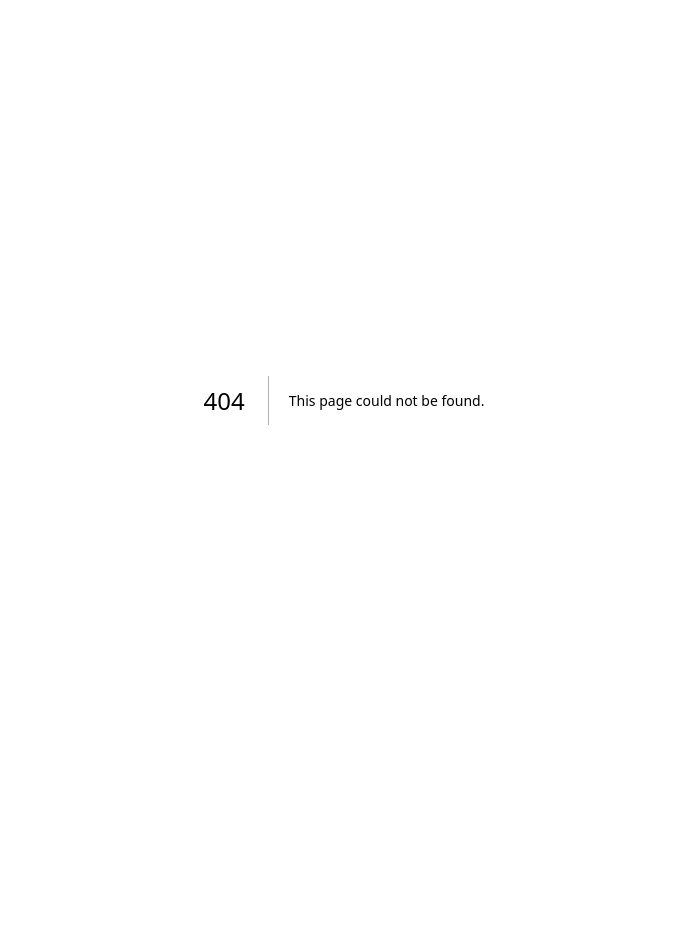
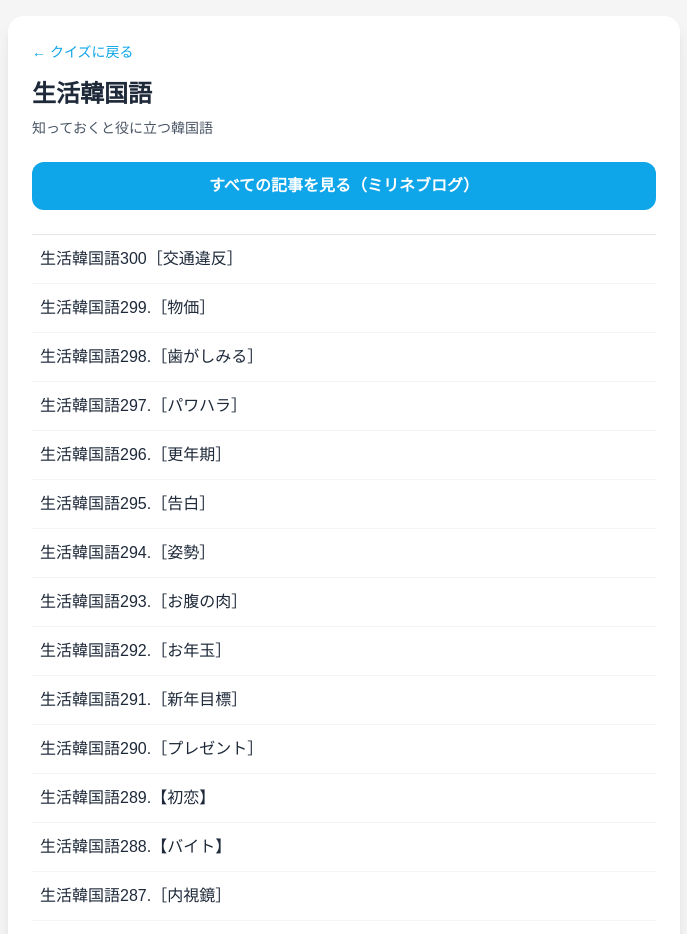
Before and after one commit to dangunee/my-quiz-app, a Next.js app: page /dailykorean in a window 1280 px wide. Before the commit this address had no page. Shown: the top 934 px of the page, without its empty margins (296-983 px from the left). Before the commit the page ends 800 px from the top, so only its background shows below. Built offline with nearby package versions, Linux system fonts and the light colour scheme.

Commit message:
生活韓国語 페이지를 /dailykorean으로 변경

```diff
--- a/app/QuizClient.tsx
+++ b/app/QuizClient.tsx
@@ -286,6 +286,7 @@ export default function QuizClient() {
   const rightMenuLinks = [
     { label: "作文トレ", href: "https://writing.mirinae.jp", external: true },
     { label: "音読トレ", href: "https://mirinae.jp/kaiwa.html?tab=tab02", external: true },
+    { label: "生活韓国語", href: "/dailykorean", external: false },
     { label: "初級クイズ", href: "https://quiz.mirinae.jp", external: true },
     { label: "変則活用", href: "https://mirinae.jp", external: true },
     { label: "初級文法", href: "https://mirinae.jp", external: true },
--- /dev/null
+++ b/app/dailykorean/page.tsx
@@ -0,0 +1,81 @@
+import Link from "next/link";
+
+const SEIKATSU_LIST = [
+  "生活韓国語300［交通違反］",
+  "生活韓国語299.［物価］",
+  "生活韓国語298.［歯がしみる］",
+  "生活韓国語297.［パワハラ］",
+  "生活韓国語296.［更年期］",
+  "生活韓国語295.［告白］",
+  "生活韓国語294.［姿勢］",
+  "生活韓国語293.［お腹の肉］",
+  "生活韓国語292.［お年玉］",
+  "生活韓国語291.［新年目標］",
+  "生活韓国語290.［プレゼント］",
+  "生活韓国語289.【初恋】",
+  "生活韓国語288.【バイト】",
+  "生活韓国語287.［内視鏡］",
+  "生活韓国語286.［W杯］",
+  "生活韓国語285.［受験］",
+  "生活韓国語284.【紅葉】",
+  "生活韓国語283.［ニュース］",
+  "生活韓国語282.［登山］",
+  "生活韓国語281.［円安］",
+  "生活韓国語280.［アル中］",
+  "生活韓国語279.［食堂の予約］",
+  "生活韓国語278.［上京］",
+  "生活韓国語277.［水害］",
+  "生活韓国語276.［膳立て］",
+  "生活韓国語275.［桃］",
+  "生活韓国語274.［不眠症］",
+  "生活韓国語273.［墓］",
+  "生活韓国語272.［換気］",
+  "生活韓国語271.［臭い］",
+];
+
+const BLOG_URL = "https://mirinae.jp/blog/?cat=2";
+
+export default function SeikatsuPage() {
+  return (
+    <div className="min-h-screen bg-[#f5f5f5] p-4">
+      <div className="max-w-2xl mx-auto bg-white rounded-2xl shadow-lg p-6">
+        <div className="mb-6">
+          <Link
+            href="/"
+            className="text-[#0ea5e9] hover:underline text-sm mb-4 inline-block"
+          >
+            ← クイズに戻る
+          </Link>
+          <h1 className="text-2xl font-bold text-gray-800">生活韓国語</h1>
+          <p className="text-gray-600 text-sm mt-2">
+            知っておくと役に立つ韓国語
+          </p>
+        </div>
+
+        <a
+          href={BLOG_URL}
+          target="_blank"
+          rel="noopener noreferrer"
+          className="block w-full py-3 px-4 mb-6 bg-[#0ea5e9] text-white text-center font-semibold rounded-xl hover:bg-[#0284c7] transition-colors"
+        >
+          すべての記事を見る（ミリネブログ）
+        </a>
+
+        <ul className="space-y-0 border-t border-gray-200">
+          {SEIKATSU_LIST.map((title, i) => (
+            <li key={i} className="border-b border-gray-100 last:border-b-0">
+              <a
+                href={BLOG_URL}
+                target="_blank"
+                rel="noopener noreferrer"
+                className="block py-3 px-2 text-gray-800 hover:text-[#0ea5e9] hover:bg-gray-50 transition-colors"
+              >
+                {title}
+              </a>
+            </li>
+          ))}
+        </ul>
+      </div>
+    </div>
+  );
+}
```
